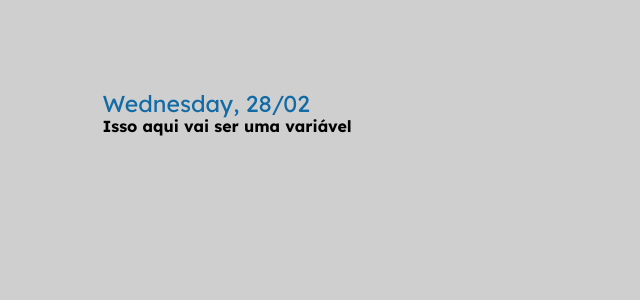
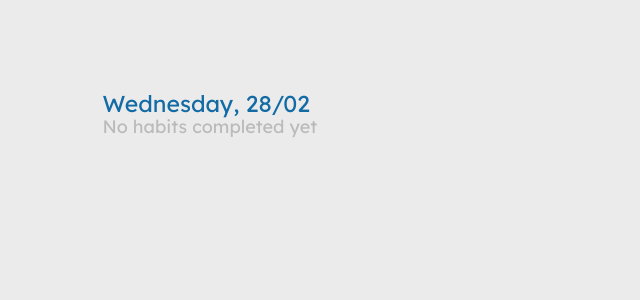
Before and after one commit to truds99/TrackIt, a React (Vite) app: page /today in a window 1280 px wide. Shown: the top 300 px of the page, without its empty margins (0-640 px from the left). Built offline with nearby package versions, Linux system fonts and the light colour scheme.

Commit message:
progress logic

```diff
--- a/src/components/App.jsx
+++ b/src/components/App.jsx
@@ -16,10 +16,10 @@ export default function App() {
         email: '',
         password: '',
     });
-    const [menuVisible, setMenuVisible] = useState(false);
-    const [loginData, setLoginData] = useState('');
-    const [todayData, setTodayData] = useState([]);
-    const [progress, setProgress] = useState(0);
+    const [menuVisible, setMenuVisible] = useState(false)
+    const [loginData, setLoginData] = useState('')
+    const [todayData, setTodayData] = useState([])
+    const [todayDone, setTodayDone] = useState(0)
 
     useEffect(() => {
         if (loginData) {
@@ -29,6 +29,12 @@ export default function App() {
                 .catch(() => alert("error getting today's data"))
         }
     }, [loginData])
+
+    useEffect(() => {
+        if (todayData.length) {
+            setTodayDone(todayData.reduce((acc, elm) => elm.done ? acc + 1 : acc, 0))
+        }
+    }, [todayData])
 
     return (
         <BrowserRouter>
@@ -41,7 +47,9 @@ export default function App() {
                 loginData,
                 setLoginData,
                 todayData,
-                setTodayData
+                setTodayData,
+                todayDone,
+                setTodayDone
             }}>
             <TopMenu />
             <Bottom />
--- a/src/components/HabitsPage/HabitsPage.jsx
+++ b/src/components/HabitsPage/HabitsPage.jsx
@@ -104,7 +104,7 @@ const HabitsPageStyled = styled.div`
     min-height: 100vh;
     justify-content: flex-start;
     align-items: center;
-    background-color: #cfcfcf;
+    background-color: #ebebeb;
     height: min-content;
 
     &>div:nth-child(1) {
--- a/src/components/TodayPage/TodayCard.jsx
+++ b/src/components/TodayPage/TodayCard.jsx
@@ -5,7 +5,7 @@ import { useContext, useState } from "react"
 import { postCheck, postUncheck } from "../../services/services"
 
 export default function TodayCard({name, current, record, done, id}) {
-    const { loginData, todayData, setTodayData } = useContext(UserContext)
+    const { loginData, todayData, todayDone, setTodayDone } = useContext(UserContext)
     const [isDone, setIsDone] = useState(done)
     const [dynamicCurrent, setDynamicCurrent] = useState(current)
     const [dynamicRecord, setDynamicRecord] = useState(record)
@@ -17,6 +17,7 @@ export default function TodayCard({name, current, record, done, id}) {
                 .then(() => {
                     setIsDone(false)
                     setDynamicCurrent(dynamicCurrent - 1)
+                    setTodayDone(todayDone - 1)
                     if (dynamicCurrent === dynamicRecord) setDynamicRecord(dynamicRecord - 1)
                 })
                 .catch(() => alert("error unchecking habit"))
@@ -27,6 +28,7 @@ export default function TodayCard({name, current, record, done, id}) {
                 .then(() => {
                     setIsDone(true)
                     setDynamicCurrent(dynamicCurrent + 1)
+                    setTodayDone(todayDone + 1)
                     if (dynamicCurrent === dynamicRecord) setDynamicRecord(dynamicRecord + 1);
                 })
                 .catch(() => alert("error checking habit"))
--- a/src/components/TodayPage/TodayPage.jsx
+++ b/src/components/TodayPage/TodayPage.jsx
@@ -7,15 +7,15 @@ import TodayCard from "./TodayCard"
 
 export default function TodayPage() {
     const nowDate = dayjs().format('dddd, DD/MM')
-    const { loginData, todayData, setTodayData } = useContext(UserContext)
-
-
-
+    const { loginData, todayData, setTodayData, todayDone } = useContext(UserContext)
 
     return (
-        <TodayPageStyled>
+        <TodayPageStyled $colorh3={todayDone > 0}>
             <h1>{nowDate}</h1>
-            <h3>Isso aqui vai ser uma variável</h3>
+            {todayDone > 0 ?
+                <h3>{Math.round(todayDone * 100 / todayData.length)}% completed</h3>:
+                <h3>No habits completed yet</h3>
+            }
             <div>
                 {todayData.map((elm, idx) => (
                     <TodayCard
@@ -40,7 +40,7 @@ const TodayPageStyled = styled.div`
     min-height: 100vh;
     justify-content: flex-start;
     align-items: center;
-    background-color: #cfcfcf;
+    background-color: #ebebeb;
     height: min-content;
 
     & > h1 {
@@ -51,6 +51,9 @@ const TodayPageStyled = styled.div`
     & > h3 {
         width: 100%;
         max-width: 100%;
+        font-weight: 400;
+        font-size: 18px;
+        color: ${props => props.$colorh3 ? '#8FC549' : '#BABABA'}
     }
 
     & > div {
```
